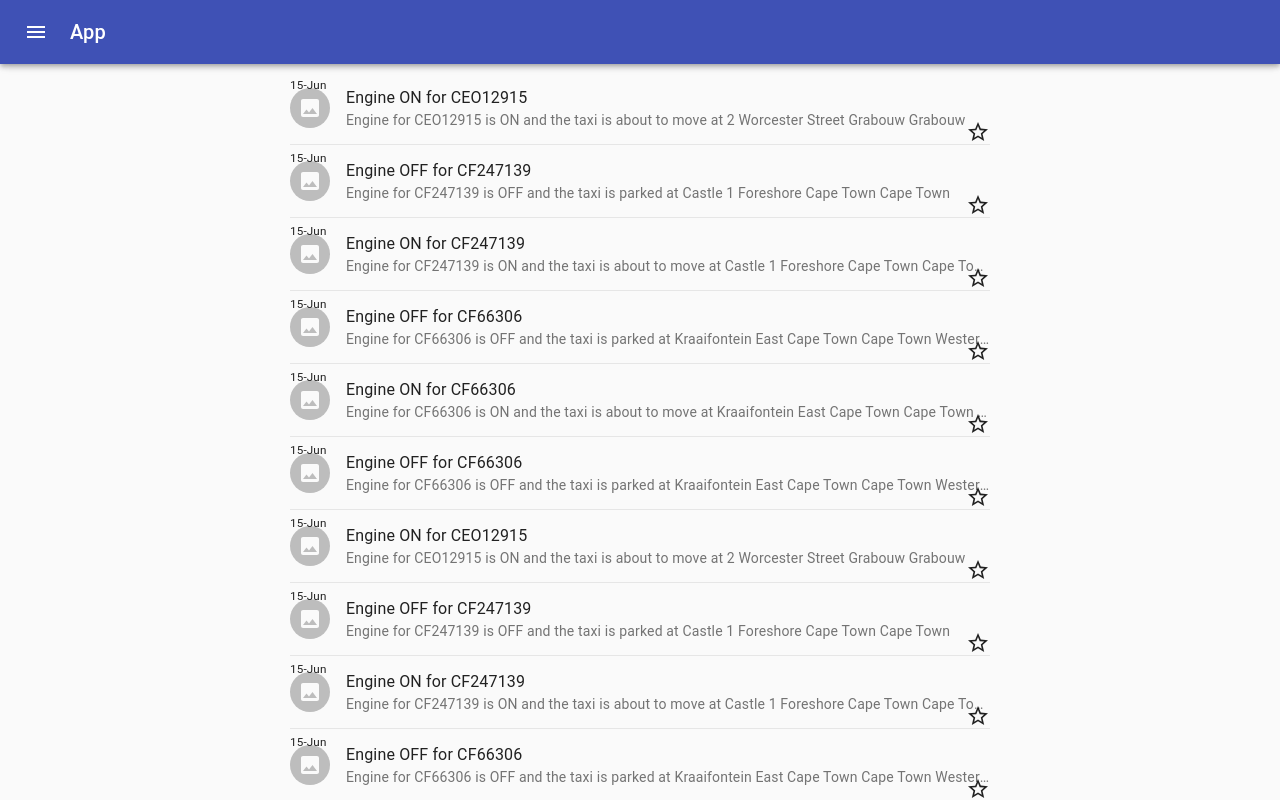
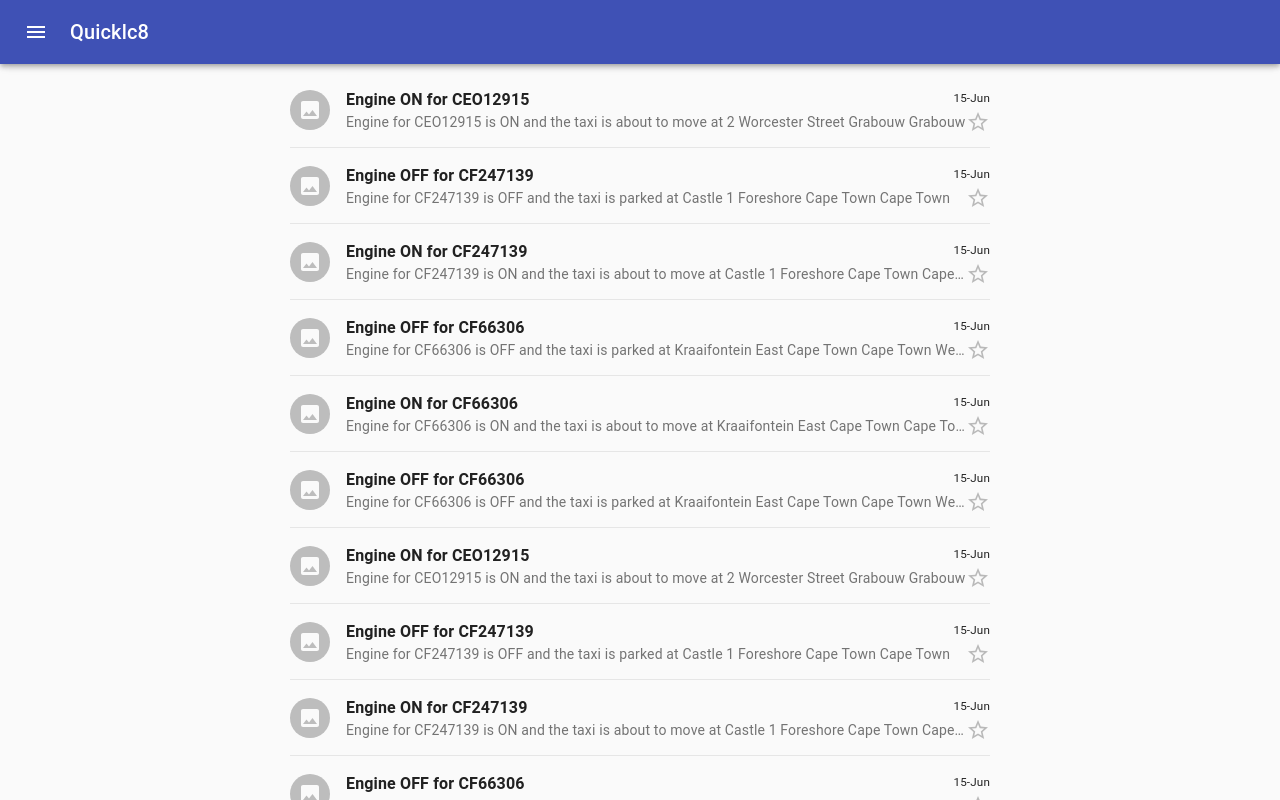
Before and after one commit to makhosi6/zealous-rain, a React (Create React App) app: page /messages in a window 1280 px wide. Shown: the top 800 px of the page. Built offline with nearby package versions, Linux system fonts and the light colour scheme.

Commit message:
Friday 06/18/2021 21:24 - Updates

```diff
--- a/src/App.css
+++ b/src/App.css
@@ -51,3 +51,6 @@ p{
     overflow: hidden;
     max-height: 51px;
 }
+.mssg > span {
+    font-weight: bold !important;
+}
--- a/src/comp/Message.js
+++ b/src/comp/Message.js
@@ -13,30 +13,30 @@ export default class Message extends Component {
     return (
       <>
         <ListItem
-          style={{ paddingLeft: "0", paddingRight: "0", lineHeight: "1.5" }}
+          style={{ paddingLeft: "0", paddingRight: "0"}}
         >
           <ListItemAvatar>
             <Avatar>
               <ImageIcon />
             </Avatar>
           </ListItemAvatar>
-          <ListItemText
+          <ListItemText className="mssg"
             primary={this.props.data.subject}
             secondary={this.props.data.message}
           />
-          <div>
+          <div style={{maxHeight: "max-content", margin: 'auto',}} >
             <small
               style={{
                 position: "absolute",
-                top: "5px",
+                top: "18px",
                 right: "0",
-                width: "100%",
               }}
             >
               {this.props.data.display}
             </small>
             <StarOutline
-              style={{ position: "absolute", bottom: "0", right: "0" }}
+                color="disabled"
+              style={{ marginTop : "30px" }}
             />
           </div>
         </ListItem>
--- a/src/comp/Navbar.js
+++ b/src/comp/Navbar.js
@@ -1,5 +1,5 @@
 import React, { Component } from 'react';
-import {AppBar, Toolbar, Typography,Button, IconButton} from '@material-ui/core';
+import {AppBar, Toolbar, Typography,Button, IconButton, Link} from '@material-ui/core';
 import MenuIcon from '@material-ui/icons/Menu';
 
 export default class Navbar extends Component {
@@ -12,7 +12,9 @@ export default class Navbar extends Component {
                   <MenuIcon />
                 </IconButton>
                 <Typography variant="h6" style={flex}>
-                App
+                <Link href="/" color="inherit">
+                Quicklc8
+                </Link>
                 </Typography>
                 {/* <Button color="inherit">Login</Button> */}
               </Toolbar>
--- a/src/pages/Home.js
+++ b/src/pages/Home.js
@@ -1,14 +1,28 @@
-import React, { Component } from 'react';
-import Speaddial from '../comp/utilities/Speeeddial';
-
+import React, { Component } from "react";
+import Speaddial from "../comp/utilities/Speeeddial";
+import { Container } from "@material-ui/core";
 
 export default class Home extends Component {
-    render() {
-        return (
-            <div>
-                Home
-                <Speaddial/>
-            </div>
-        )
-    }
+  render() {
+    return (
+      <div>
+        <Container>
+          <iframe
+            src="https://www.google.com/maps/embed?pb=!1m14!1m8!1m3!1d13243.112263032506!2d18.4288102!3d-33.9211111!3m2!1i1024!2i768!4f13.1!3m3!1m2!1s0x0%3A0x607472ea9e6a0724!2sCape%20Town%20Civic%20Centre!5e0!3m2!1sen!2sza!4v1624042173435!5m2!1sen!2sza"
+
+            style={{
+                width: "100vw",
+                height: "95vh",
+              border: "0",
+            }}
+            allowfullscreen
+            loading="lazy"
+          >
+            {" "}
+          </iframe>{" "}
+          <Speaddial />
+        </Container>{" "}
+      </div>
+    );
+  }
 }
```
Also changed, not shown: 1 other file (tests, documents, lock files or other folders).
